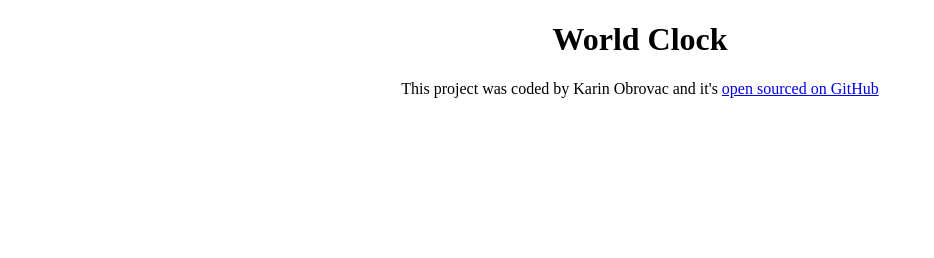
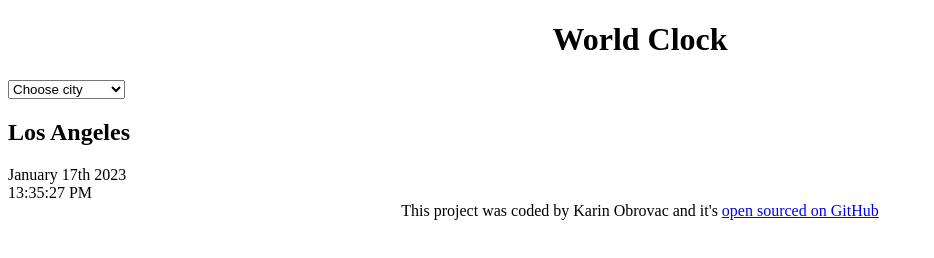
Before and after one commit to kobrovac/world-clock, a plain HTML site: page index.html in a window 1280 px wide. Shown: the whole page, without its empty margins (0-934 px from the left). Drawn offline with nearby package versions, Linux system fonts and the light colour scheme.

Commit message:
Created basic HTML structure

```diff
--- a/index.html
+++ b/index.html
@@ -9,10 +9,25 @@
     <title>World Clock - Karin Obrovac</title>
 </head>
 <body>
+    <div class="container">
     <h1>World Clock</h1>
+    <select name="" id="">
+        <option value="">Choose city</option>
+        <option value="">London</option>
+        <option value="">New York</option>
+        <option value="">Auckland</option>
+        <option value="">Current location</option>
+    </select>
 
+    <div class="city">
+        <h2>Los Angeles</h2>
+        <div class="date">January 17th 2023</div>
+        <div class="time">13:35:27 PM</div>
+    </div>
+    </div>
     <footer>This project was coded by Karin Obrovac and it's
-        <a href="https://github.com/kobrovac/world-clock" target="_blank">open sourced on GitHub</a></footer>
+        <a href="https://github.com/kobrovac/world-clock"
+        target="_blank">open sourced on GitHub</a></footer>
 
         <script src="js/index.js"></script>
 </body>
```
